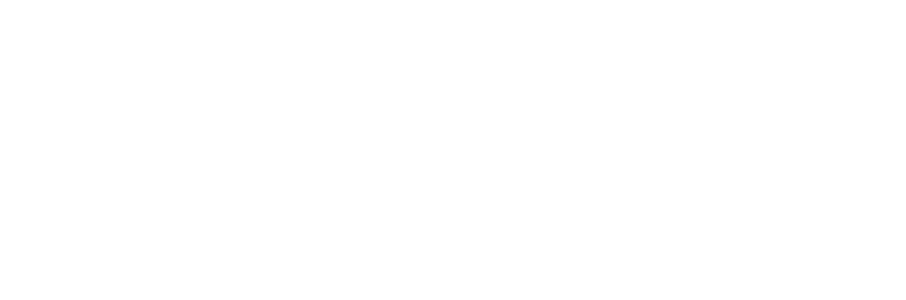
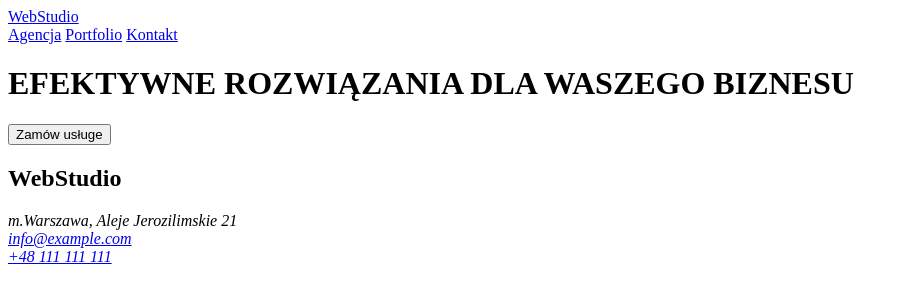
Before and after one commit to Jarzembowska/goit-markup-hw-05, a plain HTML site: page inndex.html in a window 1280 px wide. Shown: the whole page, without its empty margins (0-906 px from the left). Drawn offline with Linux system fonts and the light colour scheme.

Commit message:
menu nawigacyjne i stopka

```diff
--- a/inndex.html
+++ b/inndex.html
@@ -6,9 +6,32 @@
   </head>
   <body>
     <header>
-      <nav></nav>
+      <div>
+        <a href="/">WebStudio</a>
+        <nav>
+          <a href="/agencja">Agencja</a>
+          <a href="/portfolio">Portfolio</a>
+          <a href="/kontakt">Kontakt</a>
+        </nav>
+      </div>
     </header>
-    <main></main>
-    <footer></footer>
+
+    <main>
+      <div>
+        <h1>EFEKTYWNE ROZWIĄZANIA DLA WASZEGO BIZNESU</h1>
+        <button>Zamów usługe</button>
+      </div>
+    </main>
+
+    <footer>
+      <h2>WebStudio</h2>
+      <div>
+        <address>m.Warszawa, Aleje Jerozilimskie 21</address>
+        <address>
+          <a href="mailto:info@example.com">info@example.com</a><br />
+          <a href="tel:+48111111111">+48 111 111 111</a>
+        </address>
+      </div>
+    </footer>
   </body>
 </html>
```
